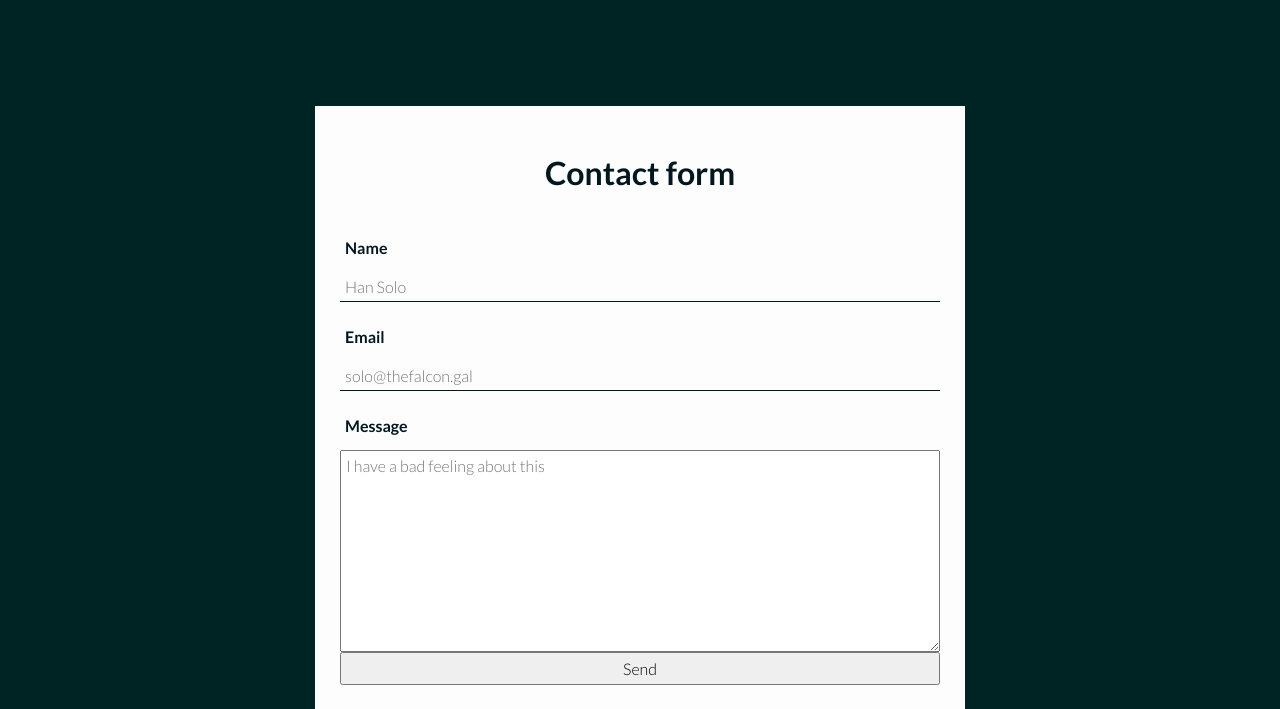
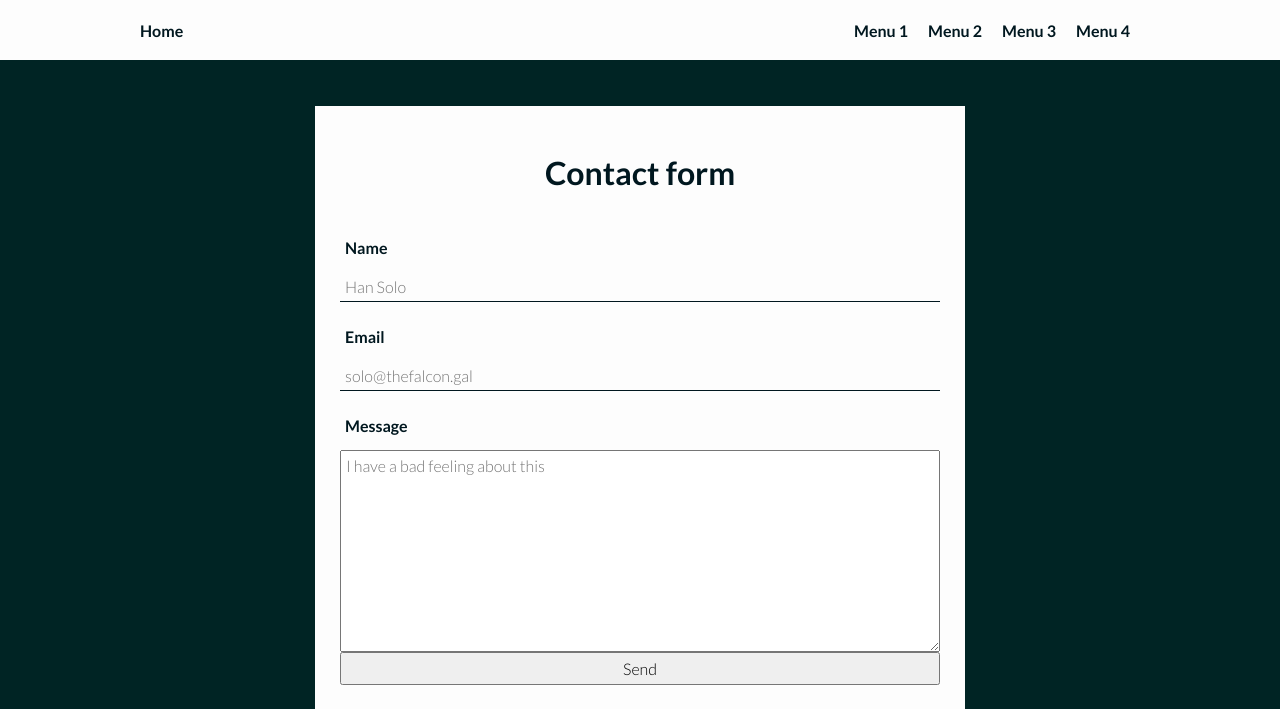
Before and after one commit to simonnineteen90/food-blog, a Flask app: page / in a window 1280 px wide. Shown: the top 709 px of the page. Run offline with Flask 2, Linux system fonts and the light colour scheme.

Commit message:
flexbox styling for navbar

```diff
--- a/static/css/styles.css
+++ b/static/css/styles.css
@@ -12,6 +12,7 @@ body {
     flex-direction: column;
     height: 100vh;
     background-color: rgb(0, 36, 36);
+
 }
 
 .headings {
@@ -70,28 +71,48 @@ label {
 }
 
 
+nav {
+    width: 100%;
+    height: 60px;
+    background-color: #FDFDFD;
+    position: absolute;
+    top: 0;
+    left: 0;
 
-/*
-form label {
-    padding-bottom: 10px;
-    font-weight: 700;
-}
-
-form input {
-    margin-bottom: 20px;
-    font-family: 'Lato', sans-serif;
-    height: 30px;
-}
-
-.input_text {
-    border-bottom: red;
-}
-
-.border_reset {
-    border:none;
+    display: flex;
+    justify-content: center;
+    align-items: center;
 
 }
 
-.border_reset :focus {
-    border: none;
-} */
+.nav_container {
+    width: 1000px;
+    height: inherit;
+
+    display: flex;
+    justify-content: space-between;
+    align-items: center;
+}
+
+nav ul {
+
+    height: 100%;
+    padding:0;
+    list-style: none;
+
+    display: flex;
+    flex-direction: row;
+    align-items: center;
+    justify-content: flex-end;
+
+}
+
+nav ul li {
+
+    font-weight: 700;
+    margin: 0 10px;
+}
+
+.nav-home {
+    font-weight: 700;
+}
--- a/templates/index.html
+++ b/templates/index.html
@@ -7,7 +7,27 @@
     <link rel="preconnect" href="https://fonts.gstatic.com">
     <link href="https://fonts.googleapis.com/css2?family=Lato:wght@300;700&display=swap" rel="stylesheet">
 </head>
+
+
+
 <body>
+        <nav>
+            <div class="nav_container">
+                    <div class="nav-home">
+                            Home
+                        </div>
+
+                        <ul>
+                            <li>Menu 1</li>
+                            <li>Menu 2</li>
+                            <li>Menu 3</li>
+                            <li>Menu 4</li>
+
+                        </ul>
+            </div>
+
+        </nav>
+
     <div class="form-test">
 
         {% if msg_sent: %}
```
